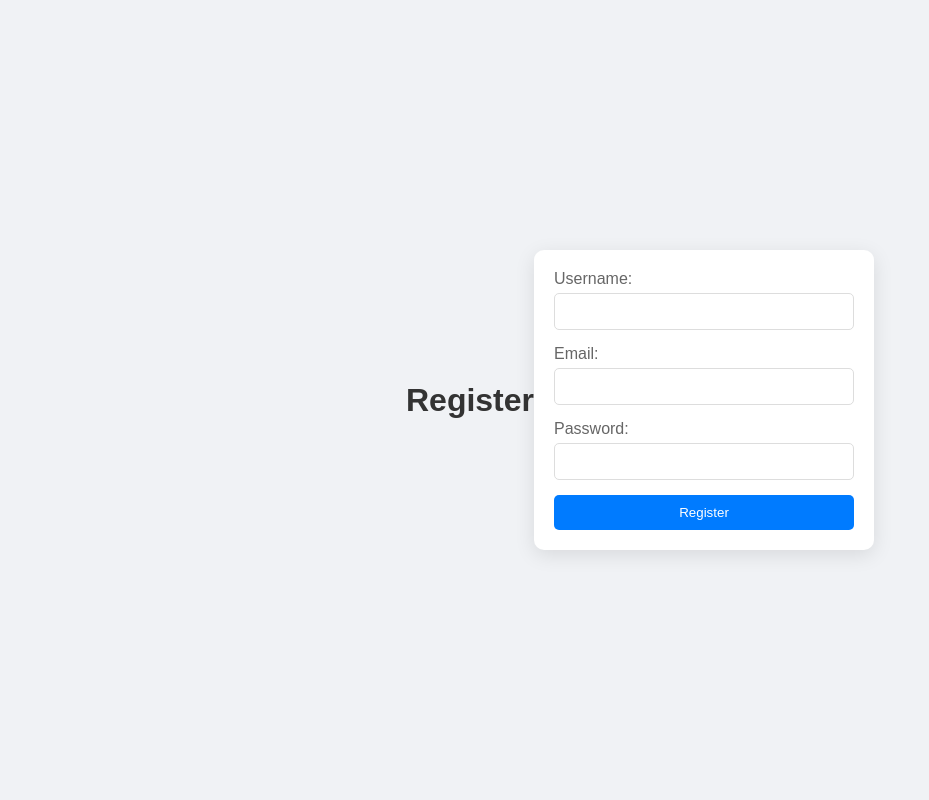
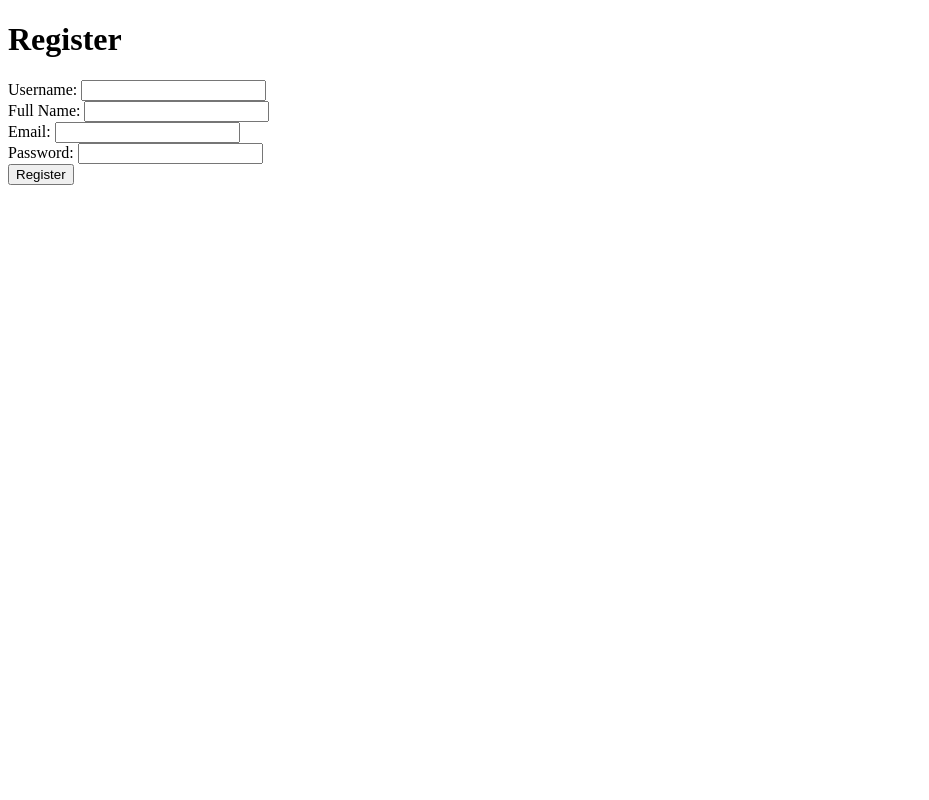
Before and after one commit to eliflali/CENG445-Room-Reservation-System-Project, a Django app: template phase-3/room_reservation/templates/register.html in a window 1280 px wide. Shown: the whole page, without its empty margins (0-929 px from the left). Run offline with Django 4.2, Linux system fonts and the light colour scheme; the template is opened without the code that fills it, so the values that code supplies are empty.

Commit message:
completed register function

```diff
--- a/phase-2/commandOperations.py
+++ b/phase-2/commandOperations.py
@@ -439,7 +439,7 @@ If you do not want to deal with token and user etc, you can use the following to
 {"action": "login", "username": "root", "password": "root"}
 
 # Register
-{"action": "register", "username": "root", "password": "root", "email": "newuser@email.com", "fullname": "ROOT"}
+{"action": "register", "username": "root1", "password": "root1", "email": "newuser@email.com", "fullname": "ROOT"}
 
 # Create organization
 {"action": "create_organization", "token": "userToken", "org_name": "NewOrg", "description": "New Organization Description"}
--- a/phase-3/room_reservation/templates/register.html
+++ b/phase-3/room_reservation/templates/register.html
@@ -3,88 +3,57 @@
   <head>
     <meta charset="UTF-8" />
     <title>Register</title>
-    <style>
-      /* Reuse the same CSS styling as your login page for consistency */
-      body {
-        font-family: "Arial", sans-serif;
-        background-color: #f0f2f5;
-        display: flex;
-        justify-content: center;
-        align-items: center;
-        height: 100vh;
-        margin: 0;
+    <script>
+      function handleRegistration(event) {
+        event.preventDefault();
+        const formData = new FormData(event.target);
+        fetch("/register/", {
+          // Ensure this URL matches your Django view URL
+          method: "POST",
+          body: formData,
+        })
+          .then((response) => {
+            if (
+              response.headers.get("content-type").includes("application/json")
+            ) {
+              return response.json();
+            } else {
+              // Handle non-JSON responses by throwing an error
+              return response.text().then((text) => {
+                throw new Error("Non-JSON response: " + text);
+              });
+            }
+          })
+          .then((data) => {
+            if (data.response === "Successfully registered.") {
+              // Display a success message and then redirect
+              alert("Registration successful! Please login.");
+              window.location.href = "/login/";
+            } else {
+              // Display error message from JSON response
+              document.getElementById("registerError").textContent =
+                data.error || "Registration failed!";
+            }
+          })
+          .catch((error) => {
+            console.error("Error:", error);
+            // Display the error message, including non-JSON response text if applicable
+            document.getElementById("registerError").textContent =
+              "Registration error: " + error.message;
+          });
       }
-
-      h1 {
-        text-align: center;
-        color: #333;
-      }
-
-      form {
-        background: white;
-        padding: 20px;
-        border-radius: 10px;
-        box-shadow: 0 5px 20px rgba(0, 0, 0, 0.1);
-        width: 300px;
-      }
-
-      .form-group {
-        margin-bottom: 15px;
-      }
-
-      label {
-        display: block;
-        margin-bottom: 5px;
-        color: #666;
-      }
-
-      input[type="text"],
-      input[type="email"],
-      input[type="password"] {
-        width: 100%;
-        padding: 10px;
-        border: 1px solid #ddd;
-        border-radius: 5px;
-        box-sizing: border-box;
-      }
-
-      input[type="text"]:focus,
-      input[type="email"]:focus,
-      input[type="password"]:focus {
-        border-color: #007bff;
-        outline: none;
-      }
-
-      button {
-        width: 100%;
-        padding: 10px;
-        border: none;
-        border-radius: 5px;
-        background-color: #007bff;
-        color: white;
-        cursor: pointer;
-        transition: background-color 0.3s;
-      }
-
-      button:hover {
-        background-color: #0056b3;
-      }
-
-      #registerError {
-        color: red;
-        text-align: center;
-        margin-top: 10px;
-      }
-
-      /* Add any additional CSS here */
-    </style>
+    </script>
   </head>
   <body>
     <h1>Register</h1>
-    <form id="registerForm">
+    <form id="registerForm" onsubmit="handleRegistration(event)">
       <div class="form-group">
         <label for="username">Username:</label>
         <input type="text" id="username" name="username" required />
+      </div>
+      <div class="form-group">
+        <label for="fullname">Full Name:</label>
+        <input type="text" id="fullname" name="fullname" required />
       </div>
       <div class="form-group">
         <label for="email">Email:</label>
```
Also changed, not shown: phase-3/room_reservation/room_reservation/views.py (+39 -11 lines).
